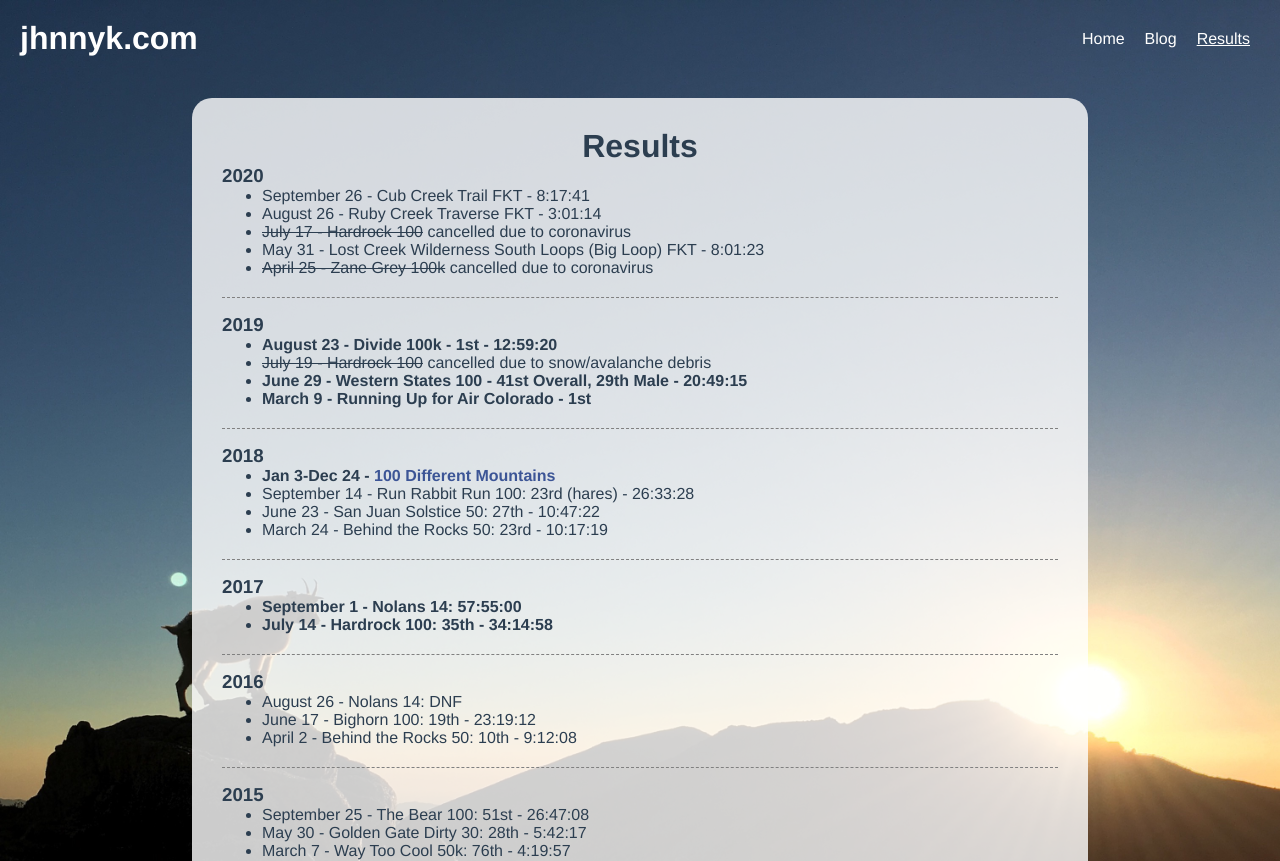
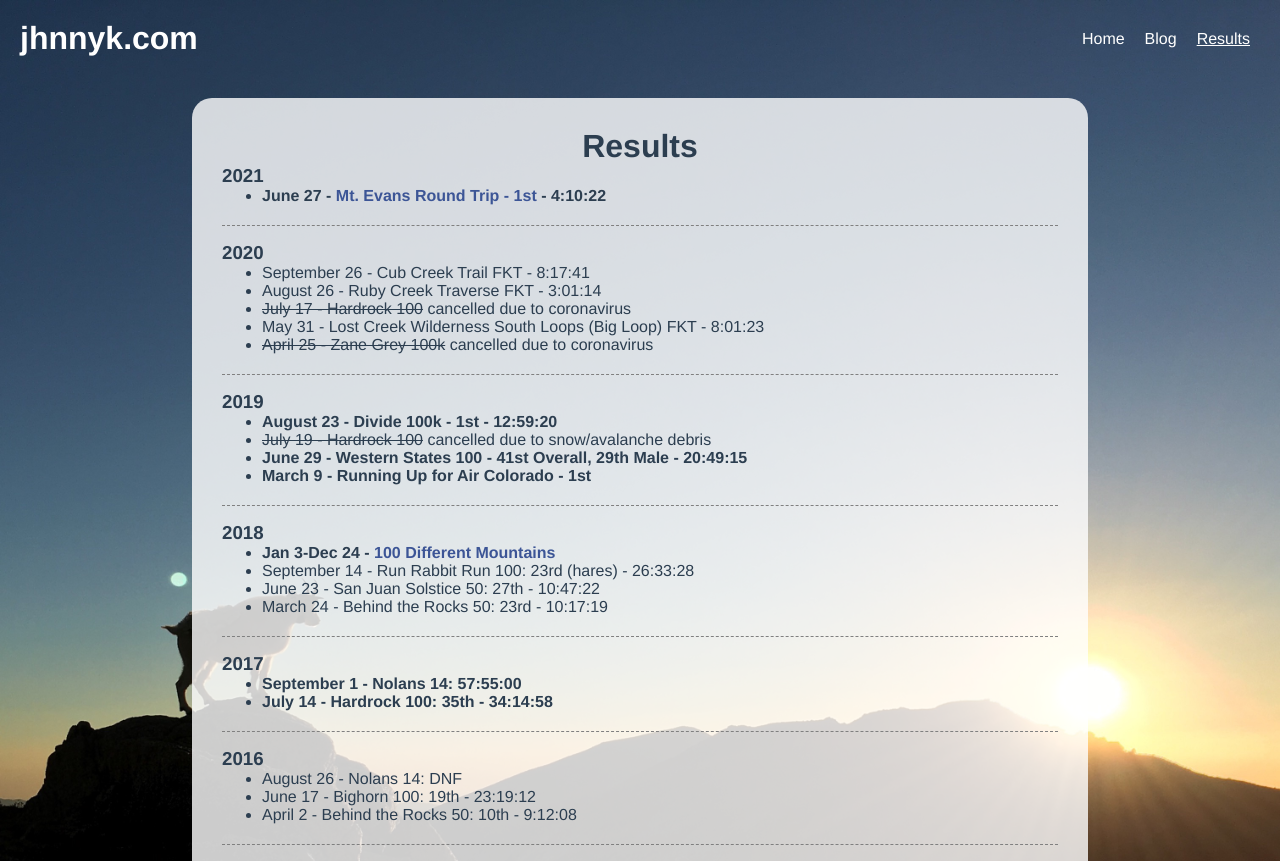
Before and after one commit to jhnnyk/jhnnyk-personal, a Vue app: page /results in a window 1280 px wide. Shown: the top 861 px of the page. Built offline with nearby package versions, Linux system fonts and the light colour scheme.

Commit message:
add Mt Evans win

```diff
--- a/src/pages/ResultsPage.vue
+++ b/src/pages/ResultsPage.vue
@@ -1,6 +1,19 @@
 <template>
   <div class="results">
     <h1>Results</h1>
+    <h3>2021</h3>
+    <ul>
+      <li>
+        <strong
+          >June 27 -
+          <a
+            href="http://racingunderground.racetecresults.com/results.aspx?CId=16436&RId=475&EId=3"
+            >Mt. Evans Round Trip - 1st</a
+          >
+          - 4:10:22</strong
+        >
+      </li>
+    </ul>
     <h3>2020</h3>
     <ul>
       <li>September 26 - Cub Creek Trail FKT - 8:17:41</li>
```
